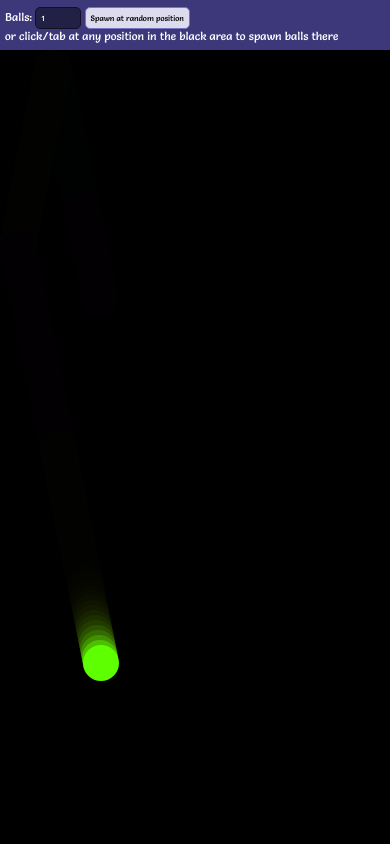
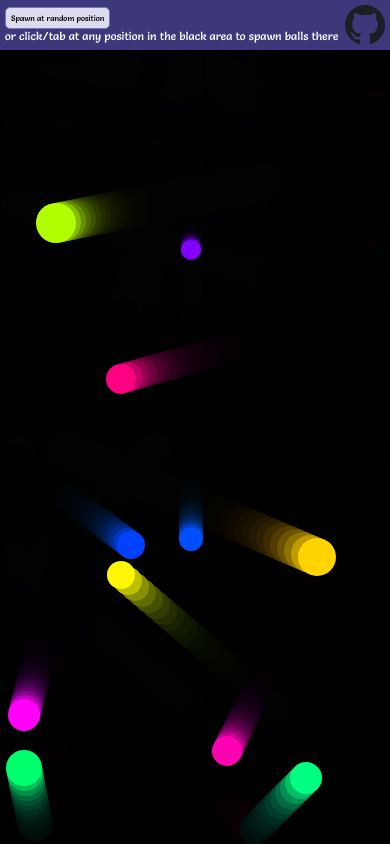
Before and after one commit to johanna-herrmann/bouncy-balls, a website with bundled scripts: page public/index.html in a window 390 px wide. Both pictures are taken after a click on the button "Spawn at random position". Built offline with nearby package versions, Linux system fonts and the light colour scheme.

Commit message:
feat: links github and randomizes spawn count

```diff
--- a/public/index.html
+++ b/public/index.html
@@ -9,10 +9,20 @@
 	<body>
 		<header>
 			<div id="headerContent">
-				<label>Balls: <input id ="numberInput" type="number" min="1" max="150" value="1"></label>
 				<button id="spawnButton">Spawn at random position</button>
 				<span id="positionedSpawnHint">or click/tab at any position in the black area to spawn balls there</span>
 			</div>
+			<a id="githubLink" href="https://github.com/johanna-herrmann/bouncy-balls/" target="_blank">
+				<svg viewBox="0 0 1024 1024" fill="none">
+					<path
+						fill-rule="evenodd"
+						clip-rule="evenodd"
+						d="M8 0C3.58 0 0 3.58 0 8C0 11.54 2.29 14.53 5.47 15.59C5.87 15.66 6.02 15.42 6.02 15.21C6.02 15.02 6.01 14.39 6.01 13.72C4 14.09 3.48 13.23 3.32 12.78C3.23 12.55 2.84 11.84 2.5 11.65C2.22 11.5 1.82 11.13 2.49 11.12C3.12 11.11 3.57 11.7 3.72 11.94C4.44 13.15 5.59 12.81 6.05 12.6C6.12 12.08 6.33 11.73 6.56 11.53C4.78 11.33 2.92 10.64 2.92 7.58C2.92 6.71 3.23 5.99 3.74 5.43C3.66 5.23 3.38 4.41 3.82 3.31C3.82 3.31 4.49 3.1 6.02 4.13C6.66 3.95 7.34 3.86 8.02 3.86C8.7 3.86 9.38 3.95 10.02 4.13C11.55 3.09 12.22 3.31 12.22 3.31C12.66 4.41 12.38 5.23 12.3 5.43C12.81 5.99 13.12 6.7 13.12 7.58C13.12 10.65 11.25 11.33 9.47 11.53C9.76 11.78 10.01 12.26 10.01 13.01C10.01 14.08 10 14.94 10 15.21C10 15.42 10.15 15.67 10.55 15.59C13.71 14.53 16 11.53 16 8C16 3.58 12.42 0 8 0Z"
+						transform="scale(64)"
+						fill="#1B1F23"
+					/>
+				</svg>
+			</a>
 		</header>
 
 		<main id="ballsArea"></main>
--- a/public/styles.css
+++ b/public/styles.css
@@ -35,7 +35,6 @@ header #headerContent {
     padding: 0 5px;
 }
 
-header #headerContent input,
 header #headerContent button {
     background: hsl(244, 37%, 20%);
     color: white;
@@ -43,11 +42,6 @@ header #headerContent button {
     border: 1px solid hsl(244, 37%, 10%);
     border-radius: 5px;
     font-family: Salsa, sans-serif;
-}
-
-header #headerContent input:hover,
-header #headerContent input:focus {
-    border: 1px solid hsl(244, 37%, 60%);
 }
 
 header #headerContent button {
@@ -60,30 +54,54 @@ header #headerContent button:hover, header #headerContent input:focus {
     border: 1px solid hsl(244, 37%, 20%);
 }
 
+header #githubLink {
+    position: fixed;
+    top: 5px;
+    right: 5px;
+    text-decoration: none;
+}
+
+header #githubLink svg {
+    width: 40px;
+    height: 40px;
+}
+
 #ballsArea {
 	position: fixed;
 	top: 50px;
 	left: 0;
 }
 
-@media (max-width: 780px) {
+@media (max-width: 707px) {
     header #positionedSpawnHint {
         display: block;
     }
 
-    header, input, button {
+    header, button {
         font-size: 0.8em;
     }
 }
 
-@media (max-width: 391px) {
-    header, input, button {
+@media (max-width: 437px) {
+    header, button {
         font-size: 0.7em;
     }
 }
 
-@media (max-width: 343px) {
-    header, input, button {
+@media (max-width: 377px) {
+    header #githubLink {
+        top: 2.5px;
+        right: 2.5px;
+    }
+
+    header #githubLink svg {
+        width: 20px;
+        height: 20px;
+    }
+}
+
+@media (max-width: 344px) {
+    header, button {
         font-size: 0.6em;
     }
 }
--- a/src/index.js
+++ b/src/index.js
@@ -25,34 +25,26 @@ const balls = [];
 const updateLoop = new Animation(update, layer);
 
 document.querySelector('#spawnButton').addEventListener('click', () => {
-	spawnBalls(getRandomNumberInRange(0, width), getRandomNumberInRange(0, height));
-});
-document.querySelector('#spawnButton').addEventListener('touchend', () => {
-	spawnBalls(getRandomNumberInRange(0, width), getRandomNumberInRange(0, height));
+	spawnBalls({});
 });
 
 document.querySelector('#ballsArea').addEventListener('click', (e) => {
-	spawnBalls(e.clientX, e.clientY - HEADER_SIZE);
+	spawnBalls(e);
 });
 
 document.querySelector('#ballsArea').addEventListener('touchend', (e) => {
-	spawnBalls(e.changedTouches[0].clientX, e.changedTouches[0].clientY - HEADER_SIZE);
+	spawnBalls(e.changedTouches[0]);
 });
 
-function spawnBalls (x, y) {
-	let count = parseInt(document.querySelector('#numberInput').value);
-	if (count > 150) {
-		count = 150;
-	}
-	if (count < 1) {
-		count = 1;
-	}
+function spawnBalls ({ clientX, clientY }) {
+	let count = getRandomNumberInRange(2, 25);
+	const x = clientX ?? getRandomNumberInRange(0, width);
+	const y = clientY ? clientY - HEADER_SIZE : getRandomNumberInRange(0, height);
 
 	if (!updateLoop.isRunning()) {
 		updateLoop.start();
 	}
 
-	document.querySelector('#numberInput').value = count;
 	while (count-- > 0) {
 		spawnBall(x, y);
 	}
```
